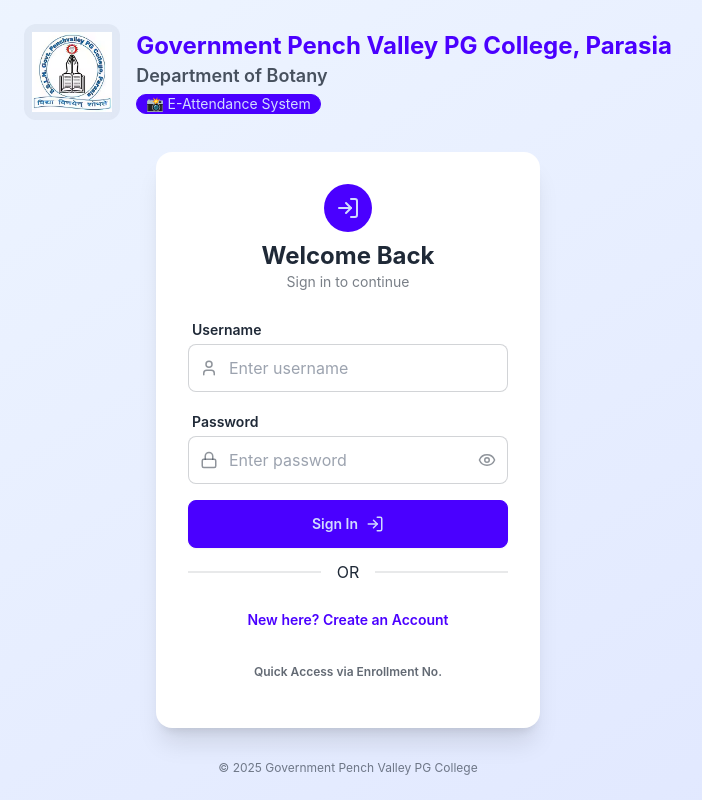
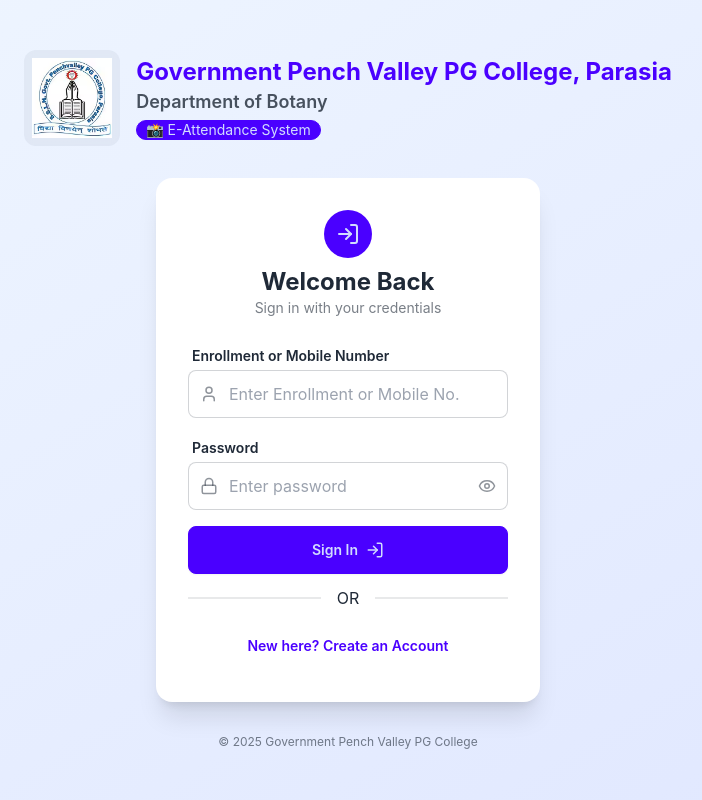
Before and after one commit to divyanshkapale/Atendence-App, a React (Vite) app in the folder frontend/: page /login in a window 1280 px wide. Shown: the whole page, without its empty margins (292-994 px from the left). Built offline with nearby package versions, Linux system fonts and the light colour scheme; no server answers.

Commit message:
Remove Quick Access for Login and enforce password

```diff
--- a/frontend/src/pages/Login.jsx
+++ b/frontend/src/pages/Login.jsx
@@ -5,7 +5,7 @@
 
 const Login = () => {
     const [isRegistering, setIsRegistering] = useState(false);
-    const [isQuickLogin, setIsQuickLogin] = useState(false);
+
     const [formData, setFormData] = useState({
         username: '',
         password: '',
@@ -28,30 +28,7 @@
         setError('');
         setSuccessMsg('');
 
-        if (isQuickLogin) {
-            try {
-                const res = await fetch('/api/auth/login-enrollment', {
-                    method: 'POST',
-                    headers: { 'Content-Type': 'application/json' },
-                    body: JSON.stringify({ enrollmentNumber: formData.enrollmentNumber })
-                });
-                const data = await res.json();
-                if (res.ok) {
-                    // Manually set user state or reload to let App fetch user
-                    // Since context login takes username/pass, we might need to manually set token?
-                    // The API set the cookie.
-                    // We can just refresh or call a 'checkAuth' method if exposed.
-                    // Or just window.location.reload() to trigger AuthProvider check.
-                    // Or reuse login logic if updated?
-                    // Let's just reload to be safe and simple:
-                    window.location.reload();
-                } else {
-                    setError(data.error || 'Login failed');
-                }
-            } catch (err) {
-                setError('Login failed. Please check enrollment number.');
-            }
-        } else if (isRegistering) {
+        if (isRegistering) {
             if (formData.password !== formData.confirmPassword) {
                 return setError('Passwords do not match');
             }
@@ -78,6 +55,7 @@
                 setError('Registration failed. Please try again.');
             }
         } else {
+            // Standard Login (Username/Enrollment/Mobile + Password)
             try {
                 await login(formData.username, formData.password);
                 navigate('/');
@@ -122,10 +100,10 @@
                             </div>
                         </div>
                         <h2 className="card-title justify-center text-2xl font-bold text-base-content">
-                            {isRegistering ? 'Create Account' : isQuickLogin ? 'Quick Access' : 'Welcome Back'}
+                            {isRegistering ? 'Create Account' : 'Welcome Back'}
                         </h2>
                         <p className="text-base-content/60 text-sm">
-                            {isRegistering ? 'Register to get started' : isQuickLogin ? 'Use Enrollment No., Mobile, or Email' : 'Sign in to continue'}
+                            {isRegistering ? 'Register to get started' : 'Sign in with your credentials'}
                         </p>
                     </div>
 
@@ -141,7 +119,30 @@
                     )}
 
                     <form onSubmit={handleSubmit} className="space-y-4">
-                        {!isQuickLogin && (
+                        {!isRegistering && (
+                            <div className="form-control">
+                                <label className="label py-1">
+                                    <span className="label-text font-semibold">Enrollment or Mobile Number</span>
+                                </label>
+                                <div className="relative">
+                                    <div className="absolute inset-y-0 left-0 pl-3 flex items-center pointer-events-none text-base-content/50">
+                                        <User size={18} />
+                                    </div>
+                                    <input
+                                        type="text"
+                                        name="username"
+                                        className="input input-bordered w-full pl-10"
+                                        value={formData.username}
+                                        onChange={handleChange}
+                                        placeholder="Enter Enrollment or Mobile No."
+                                        required
+                                    />
+                                </div>
+                            </div>
+                        )}
+
+                        {isRegistering && (
+                            <>
                                 <div className="form-control">
                                     <label className="label py-1">
                                         <span className="label-text font-semibold">Username</span>
@@ -156,17 +157,14 @@
                                             className="input input-bordered w-full pl-10"
                                             value={formData.username}
                                             onChange={handleChange}
-                                        placeholder="Enter username"
-                                        required={!isQuickLogin}
+                                            placeholder="Choose a username"
+                                            required
                                         />
                                     </div>
                                 </div>
-                        )}
-
-                        {(isRegistering || isQuickLogin) && (
                                 <div className="form-control">
                                     <label className="label py-1">
-                                    <span className="label-text font-semibold">Enrollment, Mobile, or Email</span>
+                                        <span className="label-text font-semibold">Enrollment Number</span>
                                     </label>
                                     <input
                                         type="text"
@@ -174,13 +172,10 @@
                                         className="input input-bordered w-full"
                                         value={formData.enrollmentNumber}
                                         onChange={handleChange}
-                                    placeholder="Enter ID, Mobile, or Email"
+                                        placeholder="Enter enrollment no."
                                         required
                                     />
                                 </div>
-                        )}
-
-                        {isRegistering && (
                                 <div className="form-control">
                                     <label className="label py-1">
                                         <span className="label-text font-semibold">Mobile Number</span>
@@ -195,9 +190,9 @@
                                         required
                                     />
                                 </div>
+                            </>
                         )}
 
-                        {!isQuickLogin && (
                         <div className="form-control">
                             <label className="label py-1">
                                 <span className="label-text font-semibold">Password</span>
@@ -213,7 +208,7 @@
                                     value={formData.password}
                                     onChange={handleChange}
                                     placeholder="Enter password"
-                                        required={!isQuickLogin}
+                                    required
                                     minLength={6}
                                 />
                                 <button
@@ -225,7 +220,6 @@
                                 </button>
                             </div>
                         </div>
-                        )}
 
                         {isRegistering && (
                             <div className="form-control">
@@ -248,7 +242,7 @@
                             type="submit"
                             className="btn btn-primary w-full mt-4"
                         >
-                            <span>{isRegistering ? 'Register' : isQuickLogin ? 'Access Dashboard' : 'Sign In'}</span>
+                            <span>{isRegistering ? 'Register' : 'Sign In'}</span>
                             <LogIn size={18} />
                         </button>
                     </form>
@@ -256,11 +250,9 @@
                     <div className="divider my-2">OR</div>
 
                     <div className="text-center flex flex-col gap-1">
-                        {!isQuickLogin && (
                         <button
                             onClick={() => {
                                 setIsRegistering(!isRegistering);
-                                    setIsQuickLogin(false);
                                 setError('');
                                 setSuccessMsg('');
                             }}
@@ -269,19 +261,6 @@
                             {isRegistering
                                 ? 'Already have an account? Login'
                                 : 'New here? Create an Account'}
-                            </button>
-                        )}
-
-                        <button
-                            onClick={() => {
-                                setIsQuickLogin(!isQuickLogin);
-                                setIsRegistering(false);
-                                setError('');
-                                setSuccessMsg('');
-                            }}
-                            className="btn btn-link no-underline text-xs text-base-content/70"
-                        >
-                            {isQuickLogin ? 'Back to Standard Login' : 'Quick Access via Enrollment No.'}
                         </button>
                     </div>
                 </div>
```
Lines whose indentation alone changed are shown as unchanged.
